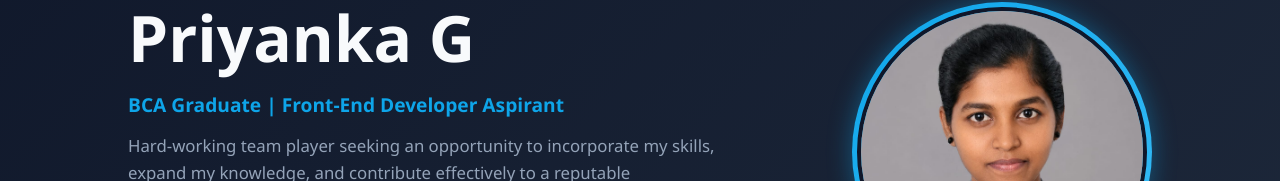
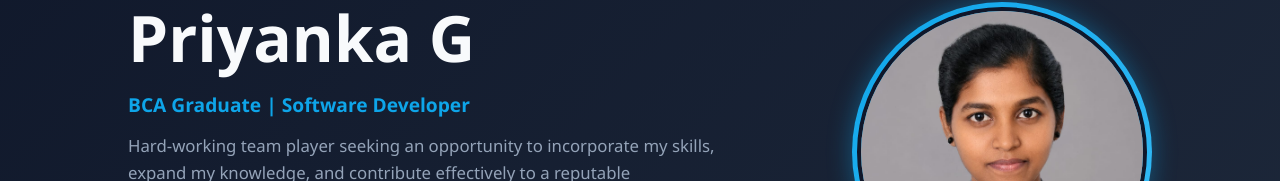
Before and after one commit to 1nc25mc017-pixel/portfolio, a plain HTML site: page index.html in a window 1280 px wide. Shown: the part 258-439 px from the top of the page. Drawn offline with Linux system fonts and the light colour scheme.

Commit message:
Update index.html

```diff
--- a/index.html
+++ b/index.html
@@ -32,7 +32,7 @@
             <div class="hero-content">
                 <h3>Hello, I'm</h3>
                 <h1>Priyanka G</h1>
-                <p class="subtitle">BCA Graduate | Front-End Developer Aspirant</p>
+                <p class="subtitle">BCA Graduate | Software Developer </p>
                 <p class="objective">Hard-working team player seeking an opportunity to incorporate my skills, expand my knowledge, and contribute effectively to a reputable organization.</p>
 
                 <div class="social-icons">
```
